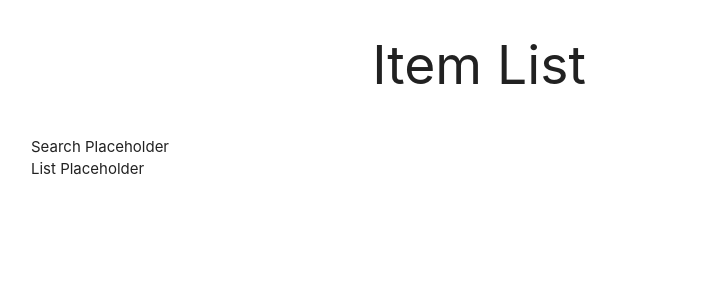
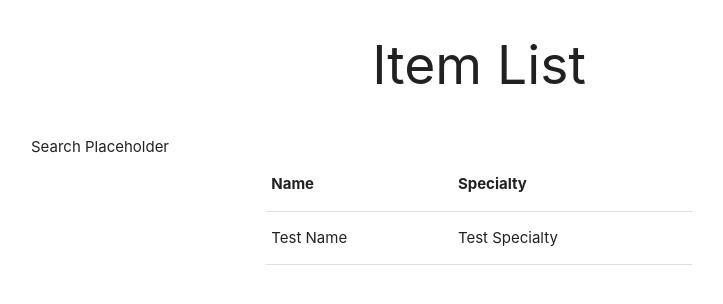
Before and after one commit to ditdili/cigna-project, a React (Create React App) app in the folder client/: page / in a window 1280 px wide. Shown: the top 304 px of the page, without its empty margins (161-884 px from the left). Built offline with nearby package versions, Linux system fonts and the light colour scheme.

Commit message:
Added ItemList component with intial test of the table.

```diff
--- a/client/src/App.js
+++ b/client/src/App.js
@@ -1,11 +1,12 @@
 import { Header } from './components/Header';
+import { ItemList } from './components/ItemList';
 
 const App = () => {
   return (
     <div className="container">
       <Header />
       <div>Search Placeholder</div>
-      <div>List Placeholder</div>
+      <ItemList />
     </div>
   );
 };
--- /dev/null
+++ b/client/src/components/ItemList.js
@@ -0,0 +1,29 @@
+import React, { useEffect } from 'react';
+import { useStore } from '../features/store';
+
+export const ItemList = () => {
+  const { list, setList } = useStore();
+
+  return (
+    <>
+      <div className="row">
+        <div className="col s8 push-s2 l6 push-l3">
+          <table className="highlight" data-testid="table">
+            <thead>
+              <tr>
+                <th>Name</th>
+                <th>Specialty</th>
+              </tr>
+            </thead>
+            <tbody>
+              <tr>
+                <td>Test Name</td>
+                <td>Test Specialty</td>
+              </tr>
+            </tbody>
+          </table>
+        </div>
+      </div>
+    </>
+  );
+};
```
Also changed, not shown: 1 other file (tests, documents, lock files or other folders).
